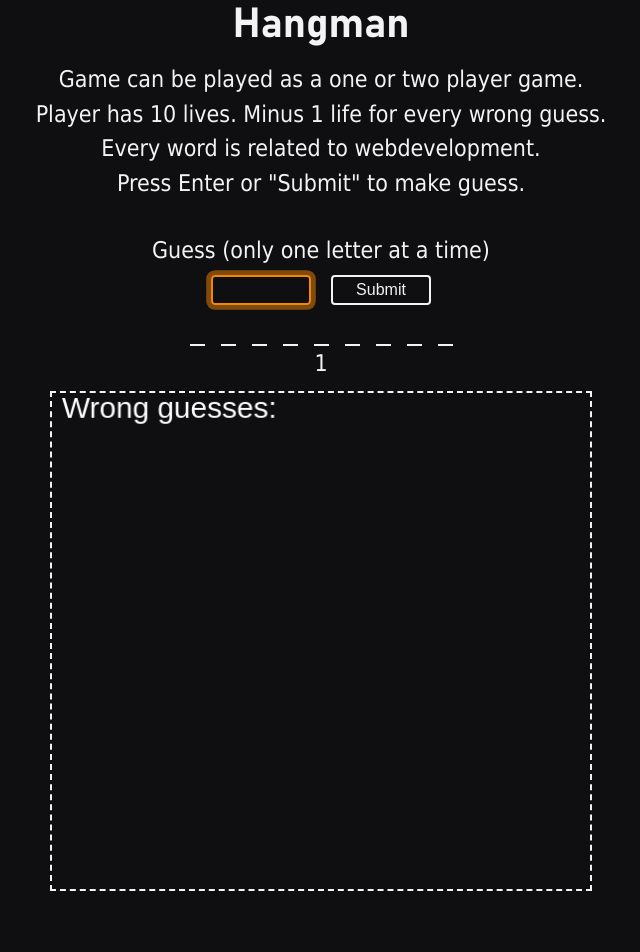
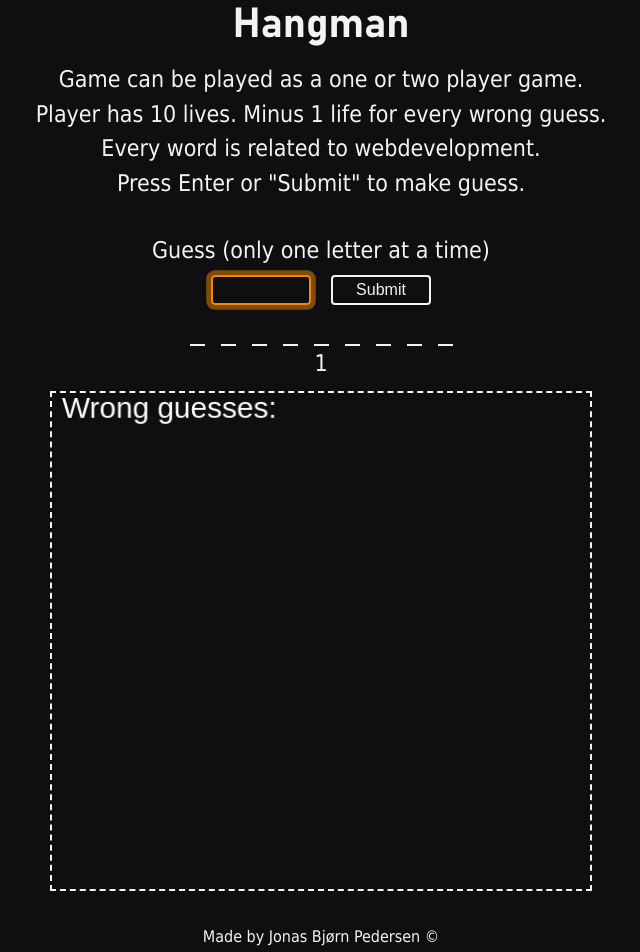
Before and after one commit to JoPed/hangman_game, a React (Vite) app: page / in a window 1280 px wide. Shown: the top 952 px of the page, without its empty margins (319-959 px from the left). Before the commit the page ends 907 px from the top, so only its background shows below. Built offline with nearby package versions, Linux system fonts and the light colour scheme.

Commit message:
Added footer with &copy; text

```diff
--- a/src/App.jsx
+++ b/src/App.jsx
@@ -253,6 +253,8 @@ function App() {
 
         <Notification message={gameOverText} notificationRef={notificationRef} />
 
+        <footer id="mainFooter">Made by Jonas Bjørn Pedersen &copy;</footer>
+
       </Container>
 
     </Container>
--- a/src/assets/scss/App.scss
+++ b/src/assets/scss/App.scss
@@ -83,6 +83,7 @@ label {
     margin-top: 25px;
     text-align: center;
     padding-bottom: 12px;
+    position: relative;
 
     div {
         min-width: 100px;
@@ -169,6 +170,15 @@ label {
     border: 2px dashed $col_border;
 }
 
+//*Footer
+#mainFooter{
+    width: 100%;
+    background-color: transparent;
+    text-align: center;
+    margin-block: 2rem;
+    color: $col_text;
+  }
+
 @media only screen and (max-width: 767px) {
 
     .guessLines {
```
